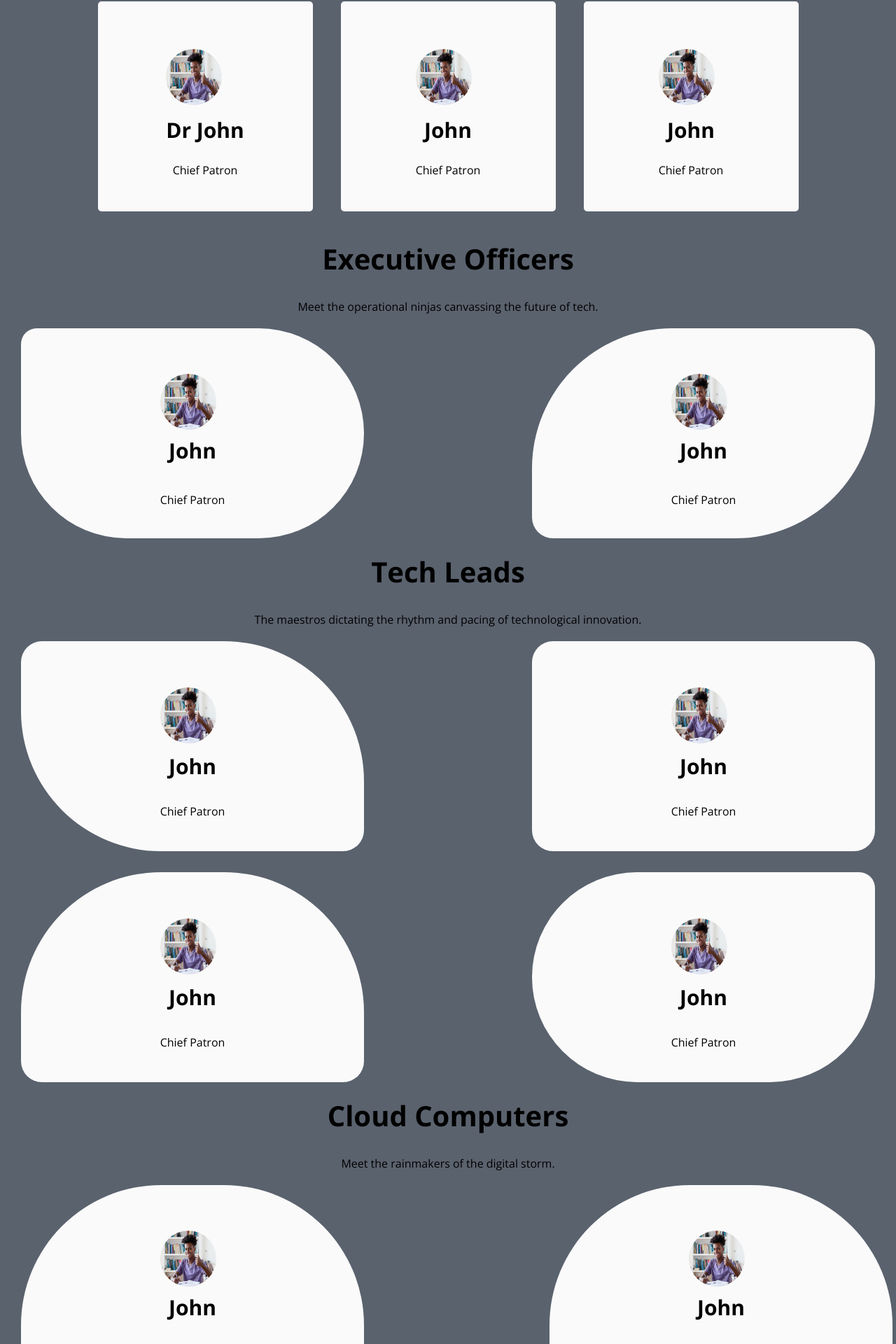
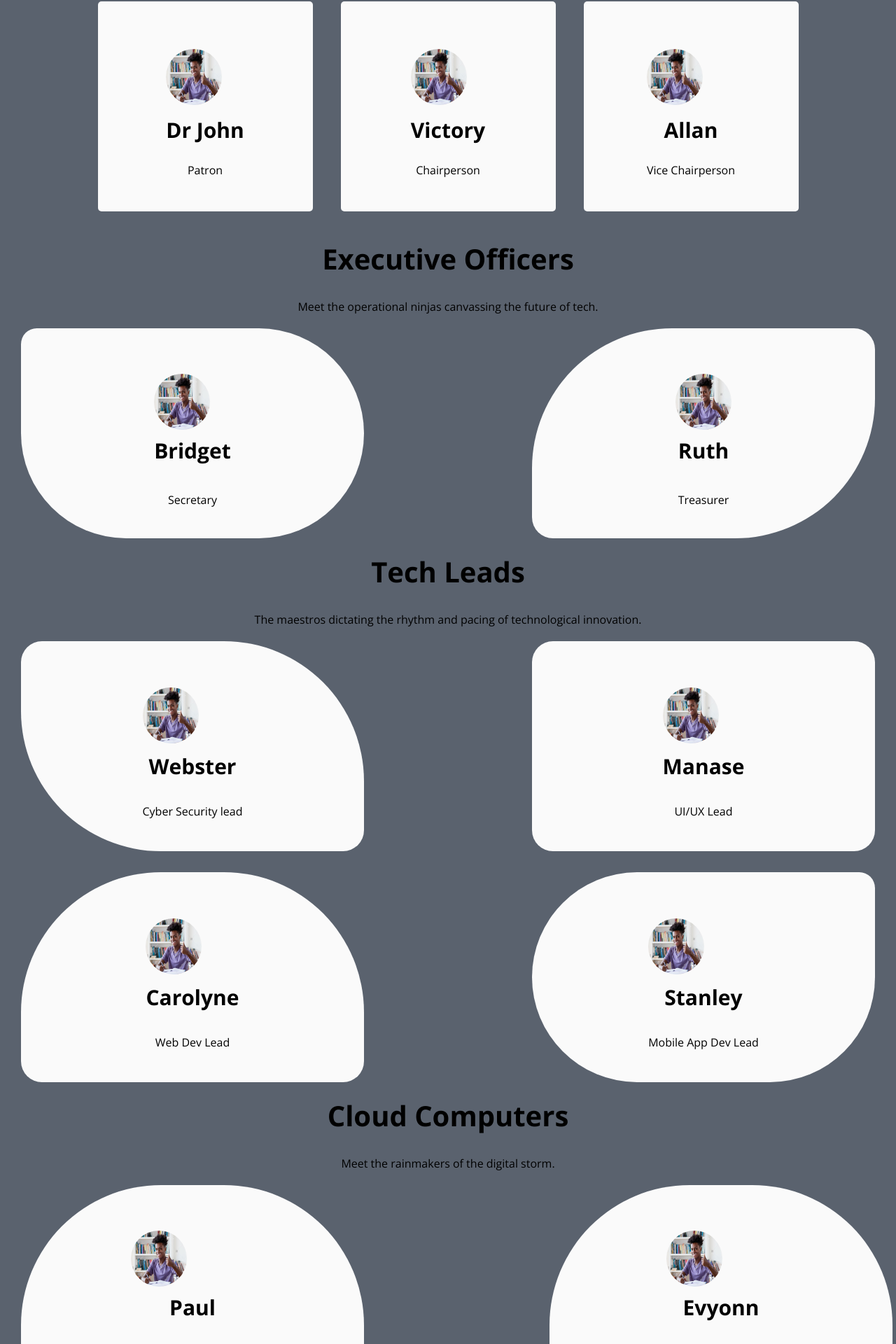
Before and after one commit to Stanlee-Sam/Murang-a-University-Tech-Club-website, a React (Vite) app: page /leadership in a window 1280 px wide. Shown: the part 218-2138 px from the top of the page at 70% size. Built offline with nearby package versions, Linux system fonts and the light colour scheme; a web font is replaced by a local one.

Commit message:
this commit will add modify the leadership page

```diff
--- a/src/App.jsx
+++ b/src/App.jsx
@@ -3,15 +3,18 @@ import Leadership from "./components/leadership";
 // import Hero from "./components/home/hero";
 import Tracks from "./components/tracks";
 import Events from "./components/events";
-import Home from "./components/Home";
+// import Home from "./components/Home";
 
 import { BrowserRouter, Routes, Route } from "react-router-dom";
+// import Hero from "./components/home/hero";
+import Home from "./components/Home";
 
 const App = () => {
   return (
     <>
       <BrowserRouter>
         <Navbar />
+
         <Routes>
           <Route path="/" element={<Home />} />
           <Route path="/leadership" element={<Leadership />} />
--- a/src/components/Home.jsx
+++ b/src/components/Home.jsx
@@ -1,4 +1,4 @@
-import Navbar from "./Navbar/Navbar";
+// import Navbar from "./Navbar/Navbar";
 import Hero from "./home/hero";
 import About from "./About/about";
 import Testimonial from "./Navbar/testimonial";
@@ -6,7 +6,7 @@ import Testimonial from "./Navbar/testimonial";
 const Home = () => {
   return (
     <>
-      <Navbar />
+      {/* <Navbar /> */}
       <Hero />
       <About />
       <Testimonial />
--- a/src/components/home/hero.jsx
+++ b/src/components/home/hero.jsx
@@ -1,6 +1,4 @@
 import "./hero.css";
-import About from "../About/about";
-import Testimonial from "../Navbar/testimonial";
 
 const Hero = () => {
   return (
@@ -19,8 +17,6 @@ const Hero = () => {
           </div>
         </div>
       </section>
-      <About />
-      <Testimonial />
     </>
   );
 };
--- a/src/components/leadership.jsx
+++ b/src/components/leadership.jsx
@@ -18,7 +18,7 @@ const Leadership = () => {
               alt=""
             />
             <h3>Dr John</h3>
-            <p>Chief Patron</p>
+            <p>Patron</p>
           </div>
           <div className="card0">
             <img
@@ -26,8 +26,8 @@ const Leadership = () => {
               src="../public/officials/student1.jpeg"
               alt=""
             />
-            <h3>John</h3>
-            <p>Chief Patron</p>
+            <h3>Victory</h3>
+            <p>Chairperson</p>
           </div>
           <div className="card0">
             <img
@@ -35,8 +35,8 @@ const Leadership = () => {
               src="../public/officials/student1.jpeg"
               alt=""
             />
-            <h3>John</h3>
-            <p>Chief Patron</p>
+            <h3>Allan</h3>
+            <p>Vice Chairperson</p>
           </div>
         </div>
         <h3 className="leadership-title">Executive Officers</h3>
@@ -50,8 +50,8 @@ const Leadership = () => {
                 src="../public/officials/student1.jpeg"
                 alt=""
               />
-              <h3>John</h3>
-              <p>Chief Patron</p>
+              <h3>Bridget</h3>
+              <p>Secretary</p>
             </div>
             <div className="card2">
               <img
@@ -59,8 +59,8 @@ const Leadership = () => {
                 src="../public/officials/student1.jpeg"
                 alt=""
               />
-              <h3>John</h3>
-              <p>Chief Patron</p>
+              <h3>Ruth</h3>
+              <p>Treasurer</p>
             </div>
           </div>
         </div>
@@ -78,8 +78,8 @@ const Leadership = () => {
                 src="../public/officials/student1.jpeg"
                 alt=""
               />
-              <h3>John</h3>
-              <p>Chief Patron</p>
+              <h3>Webster</h3>
+              <p>Cyber Security lead</p>
             </div>
             <div className="card2">
               <img
@@ -87,8 +87,8 @@ const Leadership = () => {
                 src="../public/officials/student1.jpeg"
                 alt=""
               />
-              <h3>John</h3>
-              <p>Chief Patron</p>
+              <h3>Manase</h3>
+              <p>UI/UX Lead</p>
             </div>
           </div>
           <div className="techleads-cards">
@@ -98,8 +98,8 @@ const Leadership = () => {
                 src="../public/officials/student1.jpeg"
                 alt=""
               />
-              <h3>John</h3>
-              <p>Chief Patron</p>
+              <h3>Carolyne</h3>
+              <p>Web Dev Lead</p>
             </div>
             <div className="card4">
               <img
@@ -107,8 +107,8 @@ const Leadership = () => {
                 src="../public/officials/student1.jpeg"
                 alt=""
               />
-              <h3>John</h3>
-              <p>Chief Patron</p>
+              <h3>Stanley</h3>
+              <p>Mobile App Dev Lead</p>
             </div>
           </div>
         </div>
@@ -122,8 +122,8 @@ const Leadership = () => {
                 src="../public/officials/student1.jpeg"
                 alt=""
               />
-              <h3>John</h3>
-              <p>Chief Patron</p>
+              <h3>Paul</h3>
+              <p>Cloud Engineering Lead</p>
             </div>
             <div className="card">
               <img
@@ -131,8 +131,8 @@ const Leadership = () => {
                 src="../public/officials/student1.jpeg"
                 alt=""
               />
-              <h3>John</h3>
-              <p>Chief Patron</p>
+              <h3>Evyonn</h3>
+              <p>Power Platform Lead</p>
             </div>
           </div>
         </div>
--- a/vite.config.js
+++ b/vite.config.js
@@ -5,4 +5,5 @@ import react from "@vitejs/plugin-react-swc";
 export default defineConfig({
   plugins: [react()],
   base: "/Murang-a-University-Tech-Club-website/",
+
 });
```
